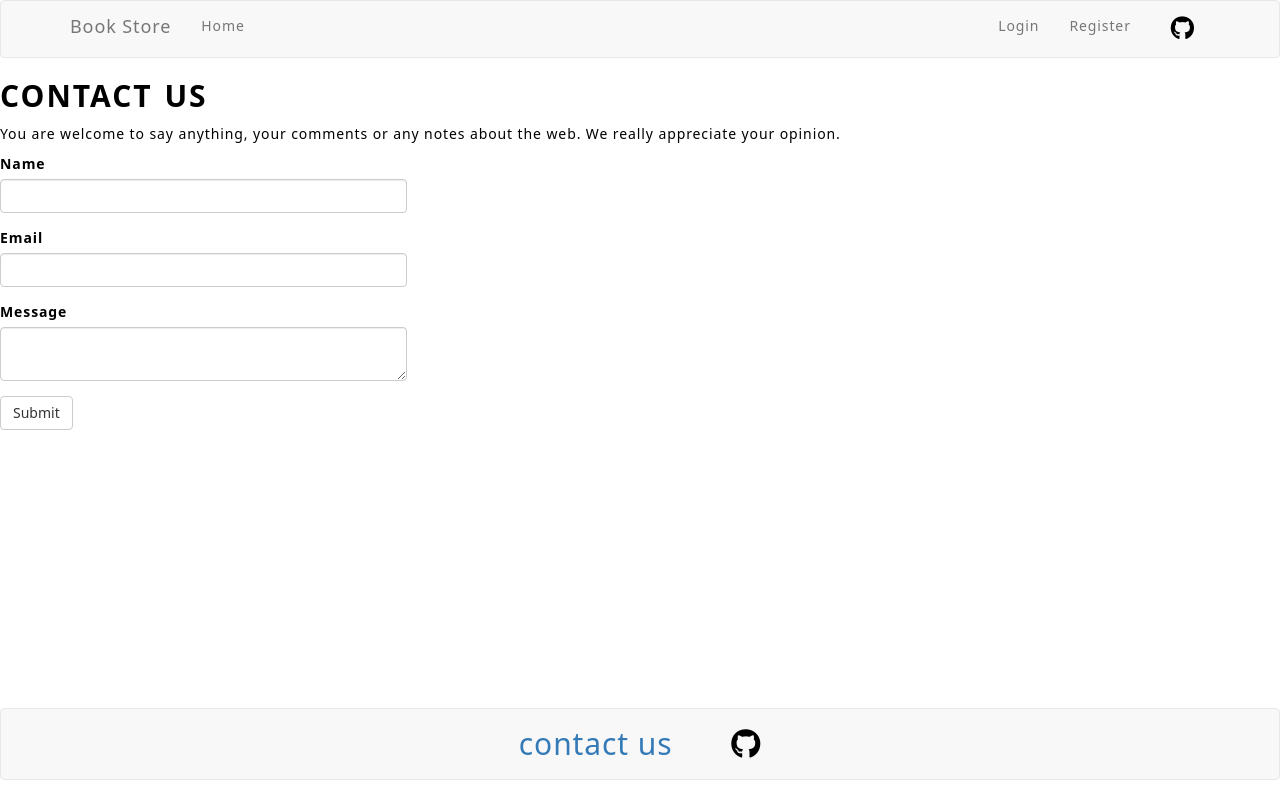
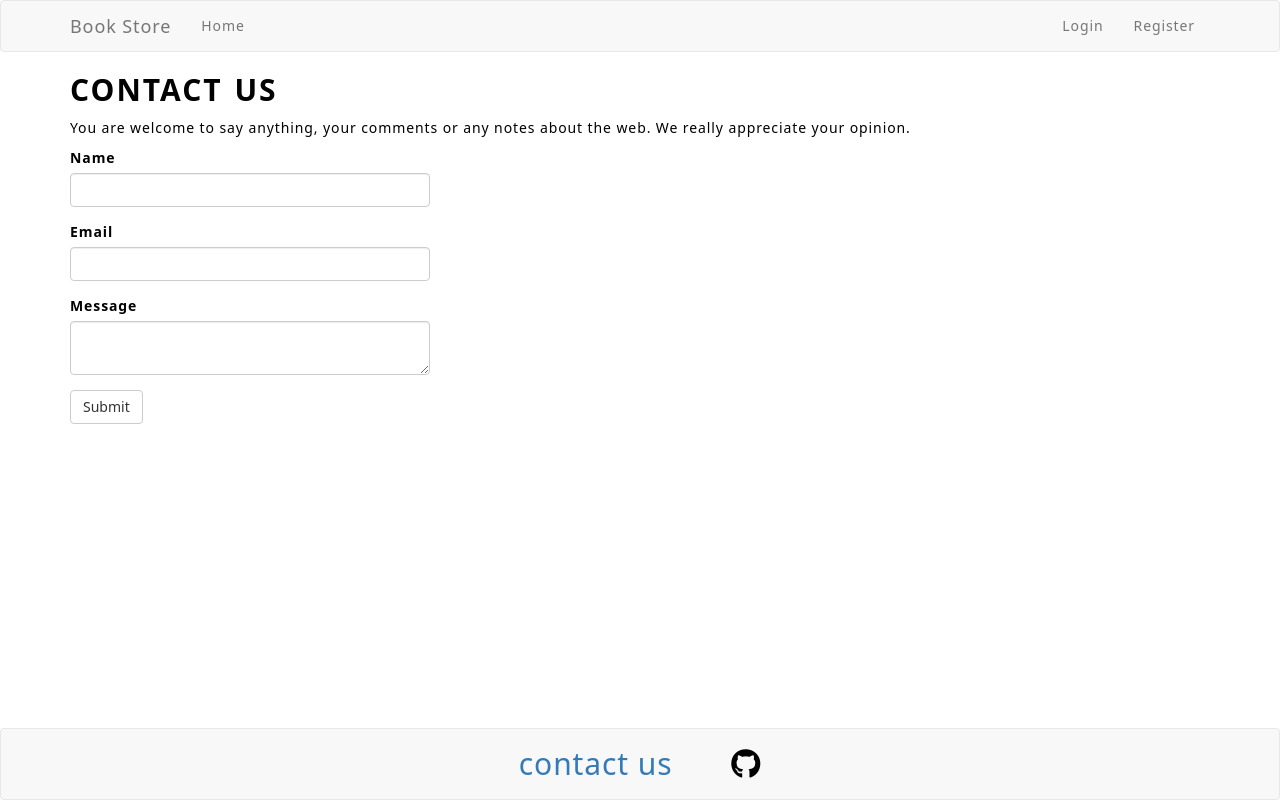
Before and after one commit to Muhammad-Nasr/flask-BookStore, a Flask app: page /contact in a window 1280 px wide. Before the commit the page ends 780 px from the top, so only its background shows below. Run offline with Flask 2, Linux system fonts and the light colour scheme; some libraries are stand-ins or nearby versions.

Commit message:
modify footer nav

```diff
--- a/main/auth/routes.py
+++ b/main/auth/routes.py
@@ -1,3 +1,5 @@
+import os
+
 from main.auth import bp
 from flask import render_template, redirect, url_for, flash, request
 from werkzeug.urls import url_parse
@@ -28,13 +30,15 @@ def register():
 @bp.route('/login', methods=['GET', 'POST'])
 def login():
     form = LoginForm()
+    print(os.environ.get('DATABASE_URL'))
     if form.validate_on_submit():
         reader = Reader.query.filter_by(username=form.username.data.lower()).first()
 
         if reader is None or not reader.check_password(attempted_password=form.password.data):
             flash('Invalid username or password')
+            print('no')
             return redirect(url_for('auth.login'))
-
+        print('yes')
         login_user(reader)
         next_page = request.args.get('next')
         if not next_page or url_parse(next_page).netloc != '':
--- a/main/static/css/styles.css
+++ b/main/static/css/styles.css
@@ -3,6 +3,9 @@ body{
      font-family:"Noto Sans", "Helvetica Neue", Helvetica, Arial, sans-serif;
      color: black;
      letter-spacing: 0.9px;
+     min-height: 100vh;
+     position: relative;
+     padding-bottom: 0px;
 }
 
 h1{
@@ -34,3 +37,10 @@ i {
     color:black;
 
 }
+
+.footer{
+
+    position: absolute;
+    bottom: 0px;
+    width: 100%;
+}
--- a/main/templates/base.html
+++ b/main/templates/base.html
@@ -48,9 +48,7 @@
 
                 <li><a href="{{ url_for('auth.logout') }}">Logout</a></li>
                 {% endif %}
-                <li><a href="https://github.com/Muhammad-Nasr/flask-BookStore" target="_blank">
-                                <i class="fa fa-github" style="font-size:24px;"></i>
-                            </a></li>
+
             </ul>
         </div>
     </div>
@@ -69,8 +67,8 @@
 </div>
 {% block app_content %}{% endblock %}
 {% block about %}{% endblock %}
-<div class="footer navbar-fixed-bottom text-center ">
-    <nav class="navbar navbar-default">
+<div class="footer  text-center ">
+    <nav class="navbar navbar-default nav-footer" style="margin-bottom: 0px;">
 
 <span>
     <a class="footer-item" href="{{ url_for('main.contact')}}" style="padding: 20px; font-size: 3rem;">
--- a/main/templates/main/contact.html
+++ b/main/templates/main/contact.html
@@ -2,6 +2,7 @@
 {% import 'bootstrap/wtf.html' as wtf %}
 
 {% block app_content %}
+<div class="container">
     <h1>Contact Us</h1>
  <p class="display-4">
         You are welcome to say anything, your comments or any notes about the web.
@@ -12,5 +13,6 @@
             {{ wtf.quick_form(form) }}
         </div>
     </div>
+    </div>
 
 {% endblock %}
--- a/run.py
+++ b/run.py
@@ -3,4 +3,4 @@ from main import create_app
 app = create_app()
 
 if __name__ == '__main__':
-    app.run()
+    app.run(debug=True)
```
